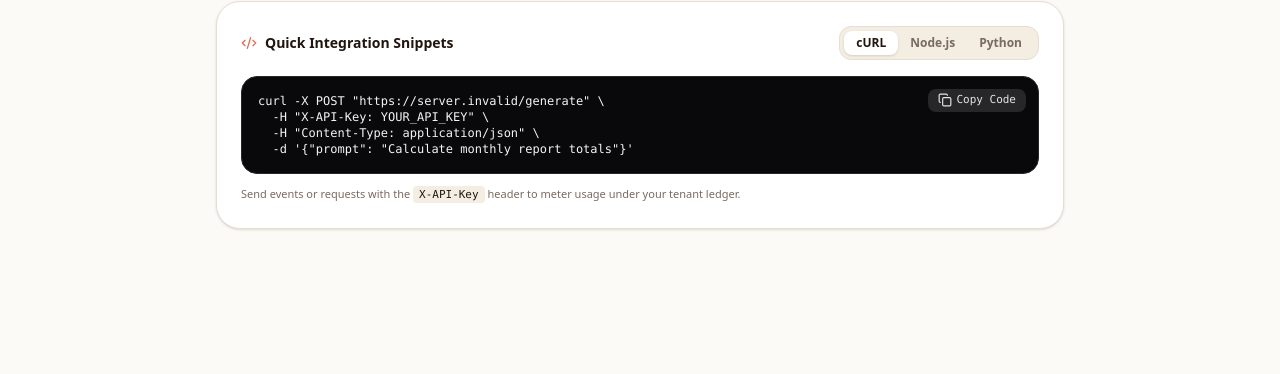
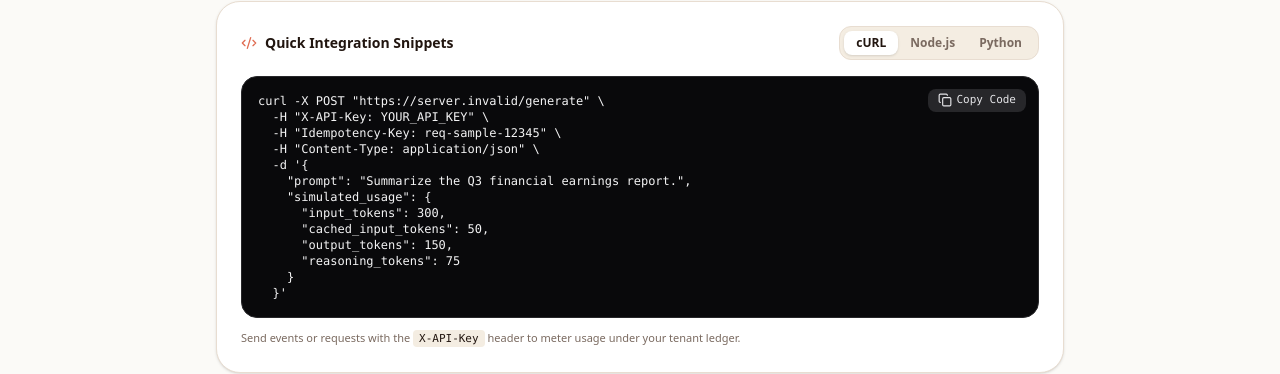
Before and after one commit to hafsaatherkhan/HisaabLedger, a Next.js app: page /connect in a window 1280 px wide. Shown: the part 536-910 px from the top of the page. Before the commit the page ends 829 px from the top, so only its background shows below. Built offline with nearby package versions, Linux system fonts and the light colour scheme; no server answers.

Commit message:
fix(copy): align landing page copy and code snippets with actual backend implementation

```diff
--- a/app/connect/page.tsx
+++ b/app/connect/page.tsx
@@ -95,18 +95,34 @@ export default function ConnectPage() {
   const codeSnippets = {
     curl: `curl -X POST "${targetUrl}" \\
   -H "X-API-Key: ${apiKey || "YOUR_API_KEY"}" \\
+  -H "Idempotency-Key: req-sample-12345" \\
   -H "Content-Type: application/json" \\
-  -d '{"prompt": "Calculate monthly report totals"}'`,
+  -d '{
+    "prompt": "Summarize the Q3 financial earnings report.",
+    "simulated_usage": {
+      "input_tokens": 300,
+      "cached_input_tokens": 50,
+      "output_tokens": 150,
+      "reasoning_tokens": 75
+    }
+  }'`,
     node: `import fetch from "node-fetch";
 
 const response = await fetch("${targetUrl}", {
   method: "POST",
   headers: {
     "X-API-Key": "${apiKey || "YOUR_API_KEY"}",
+    "Idempotency-Key": "req-sample-12345",
     "Content-Type": "application/json",
   },
   body: JSON.stringify({
-    prompt: "Calculate monthly report totals",
+    prompt: "Summarize the Q3 financial earnings report.",
+    simulated_usage: {
+      input_tokens: 300,
+      cached_input_tokens: 50,
+      output_tokens: 150,
+      reasoning_tokens: 75,
+    },
   }),
 });
 
@@ -117,10 +133,17 @@ console.log(data);`,
 url = "${targetUrl}"
 headers = {
     "X-API-Key": "${apiKey || "YOUR_API_KEY"}",
+    "Idempotency-Key": "req-sample-12345",
     "Content-Type": "application/json",
 }
 payload = {
-    "prompt": "Calculate monthly report totals"
+    "prompt": "Summarize the Q3 financial earnings report.",
+    "simulated_usage": {
+        "input_tokens": 300,
+        "cached_input_tokens": 50,
+        "output_tokens": 150,
+        "reasoning_tokens": 75,
+    },
 }
 
 response = requests.post(url, json=payload, headers=headers)
--- a/app/page.tsx
+++ b/app/page.tsx
@@ -33,7 +33,7 @@ function Marquee({ reverse = false }: { reverse?: boolean }) {
     "Real-Time Analytics",
     "Multi-Tenant Isolation",
     "Tamper-Evident Ledger",
-    "Neon Auth Sessions",
+    "Dual-Token JWT Sessions",
   ];
   return (
     <div className="overflow-hidden border-y border-[var(--line)] py-4">
@@ -211,7 +211,7 @@ export default function Home() {
             <div className="h-2 w-full rounded-full bg-[var(--border-color)] overflow-hidden">
               <div className="h-full bg-[var(--coral)] w-[82%]" />
             </div>
-            <p className="text-[10px] text-[var(--muted)]">Rate-limit policy enforced</p>
+            <p className="text-[10px] text-[var(--muted)]">Monthly quota policy enforced</p>
           </div>
         </motion.div>
 
@@ -276,7 +276,7 @@ export default function Home() {
               {
                 n: "01",
                 title: "Meter Every Call",
-                copy: "Ingest prompt, cached, and output tokens per tenant in real-time with zero latency overhead.",
+                copy: "Ingest prompt, cached, and output tokens per tenant in real-time with sub-millisecond precision.",
                 color: "var(--paper)",
                 fg: "var(--coffee)",
                 href: "/playground",
@@ -582,9 +582,9 @@ export default function Home() {
                 <div className="w-10 h-10 rounded-xl bg-[var(--bg-surface)] flex items-center justify-center text-[var(--coffee)] mb-4 font-bold transition-transform group-hover:scale-110">
                   ⚡
                 </div>
-                <h4 className="font-grotesk text-xl font-semibold mb-2 group-hover:text-[var(--coral)] transition-colors">Zero Latency Ingest</h4>
+                <h4 className="font-grotesk text-xl font-semibold mb-2 group-hover:text-[var(--coral)] transition-colors">Real-Time Ingestion</h4>
                 <p className="text-xs text-[var(--muted)] leading-relaxed">
-                  Asynchronous telemetry recording ensures your production model latency remains unaffected.
+                  Synchronous transactional recording ensures every token is accounted for before response completion.
                 </p>
               </motion.div>
 
@@ -598,7 +598,7 @@ export default function Home() {
                 </div>
                 <h4 className="font-grotesk text-xl font-semibold mb-2 group-hover:text-[var(--coral)] transition-colors">Tenant Quotas</h4>
                 <p className="text-xs text-[var(--muted)] leading-relaxed">
-                  Atomic row-lock limits with proactive rate-limiting halt runaway bills before they strike.
+                  Atomic row-lock limits with PostgreSQL SELECT FOR UPDATE halt runaway consumption before limits breach.
                 </p>
               </motion.div>
 
@@ -717,7 +717,7 @@ export default function Home() {
               <span>Metering ingestion live</span>
             </div>
             <p className="site-footer__notes">
-              Protected by FastAPI rate limiting, Neon Auth session isolation, and PostgreSQL row-level security.
+              Protected by PostgreSQL row locking (SELECT FOR UPDATE), custom JWT session isolation, and tamper-evident append-only ledger.
             </p>
           </div>
         </div>
```
